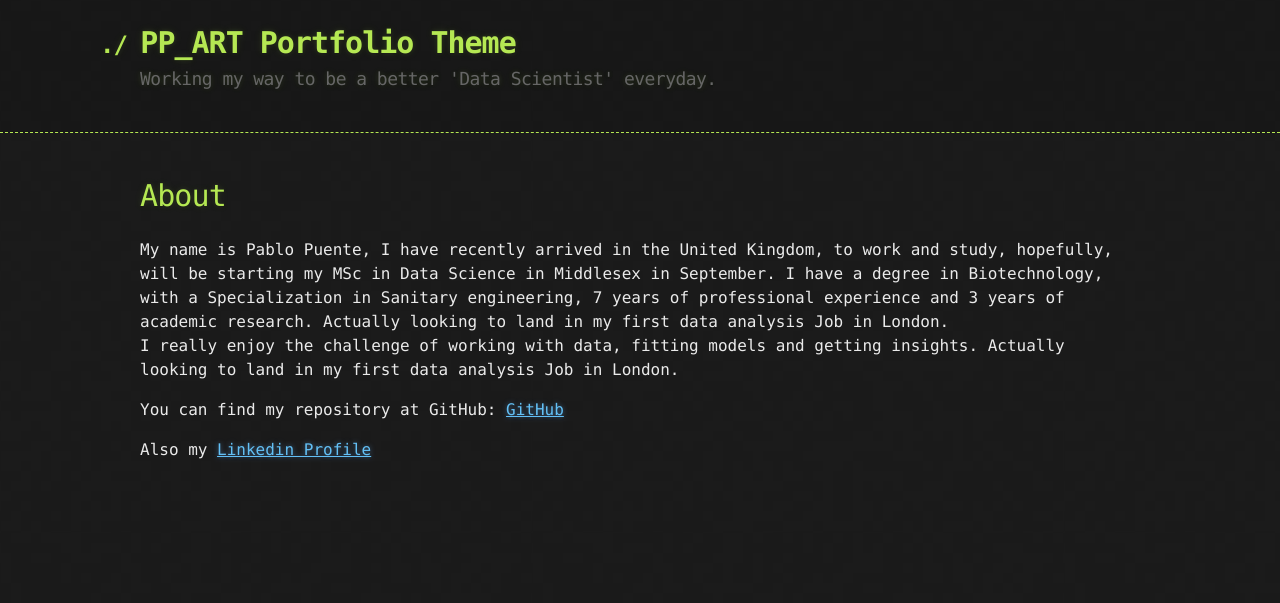
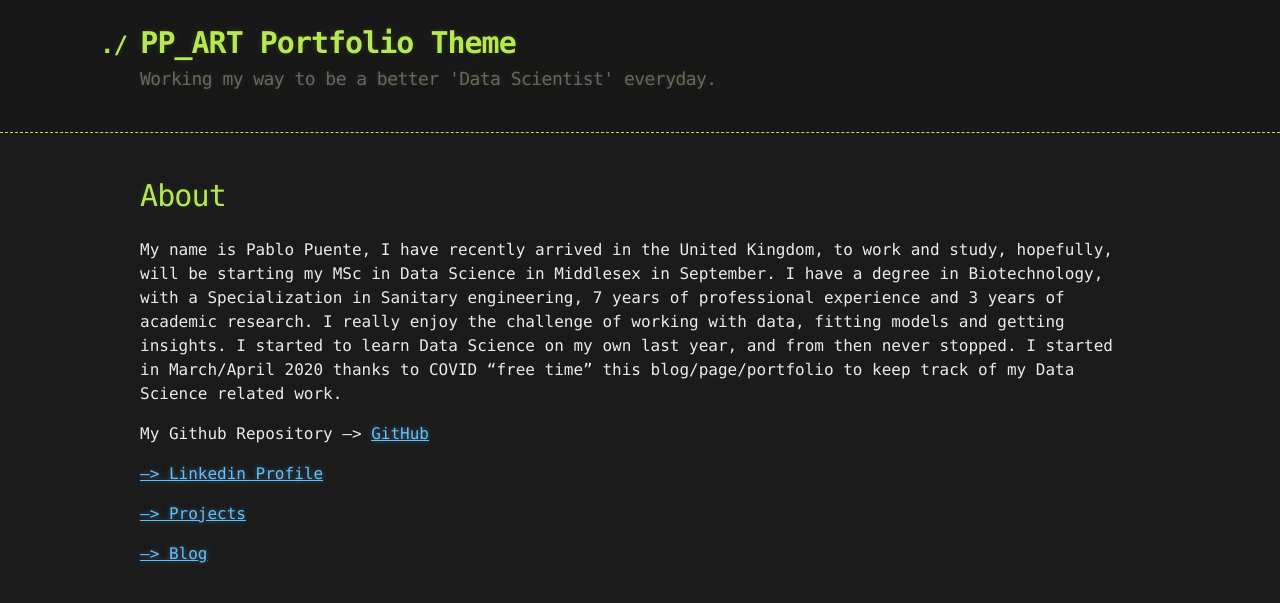
Before and after one commit to PaulB86UK/PP_ART, a Jekyll site: the page built from docs/About.md, in a window 1280 px wide. Shown: the top 603 px of the page. Built offline with Jekyll 4.4.1, drawn with Linux system fonts in a browser that asks for light colours; our own code applies the rules of GitHub Pages for plain Markdown files.

Commit message:
Update About.md

```diff
--- a/docs/About.md
+++ b/docs/About.md
@@ -3,12 +3,12 @@ permalink: /About/
 ---
 # About
 
-My name is Pablo Puente, I have recently arrived in the United Kingdom, to work and study, hopefully, will be starting my MSc in Data Science in Middlesex in September. I have a degree in Biotechnology, with a Specialization in Sanitary engineering, 7 years of professional experience and 3 years of academic research. Actually looking to land in my first data analysis Job in London.
-I really enjoy the challenge of working with data, fitting models and getting insights. Actually looking to land in my first data analysis Job in London.
+My name is Pablo Puente, I have recently arrived in the United Kingdom, to work and study, hopefully, will be starting my MSc in Data Science in Middlesex in September. I have a degree in Biotechnology, with a Specialization in Sanitary engineering, 7 years of professional experience and 3 years of academic research. I really enjoy the challenge of working with data, fitting models and getting insights. I started to learn Data Science on my own last year, and from then never stopped. I started in March/April 2020 thanks to COVID "free time" this blog/page/portfolio to keep track of my Data Science related work.
 
+My Github Repository --> [GitHub](https://github.com/PaulB86UK)
 
-You can find my repository at GitHub:
-[GitHub](https://github.com/PaulB86UK)
+[--> Linkedin Profile](https://www.linkedin.com/in/ppuente86/)
 
+[--> Projects](https://paulb86uk.github.io/PP_ART.github.io/Projects/)
 
-Also my [Linkedin Profile](https://www.linkedin.com/in/ppuente86/)
+[--> Blog](https://paulb86uk.github.io/PP_ART.github.io/Blog/)
```
